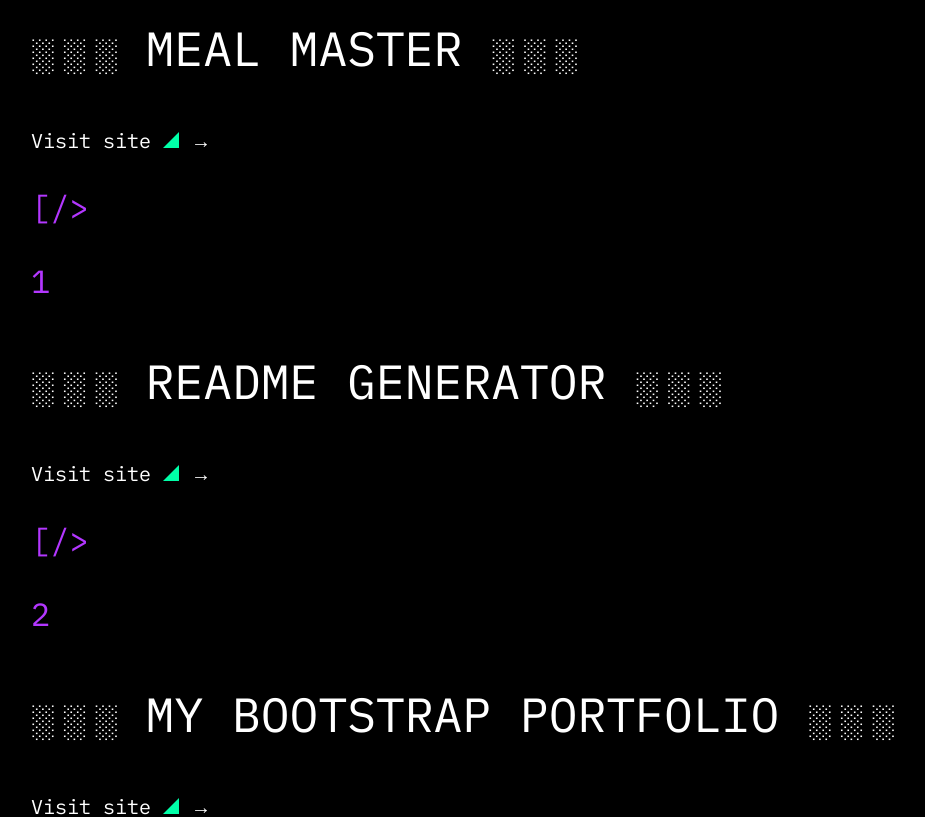
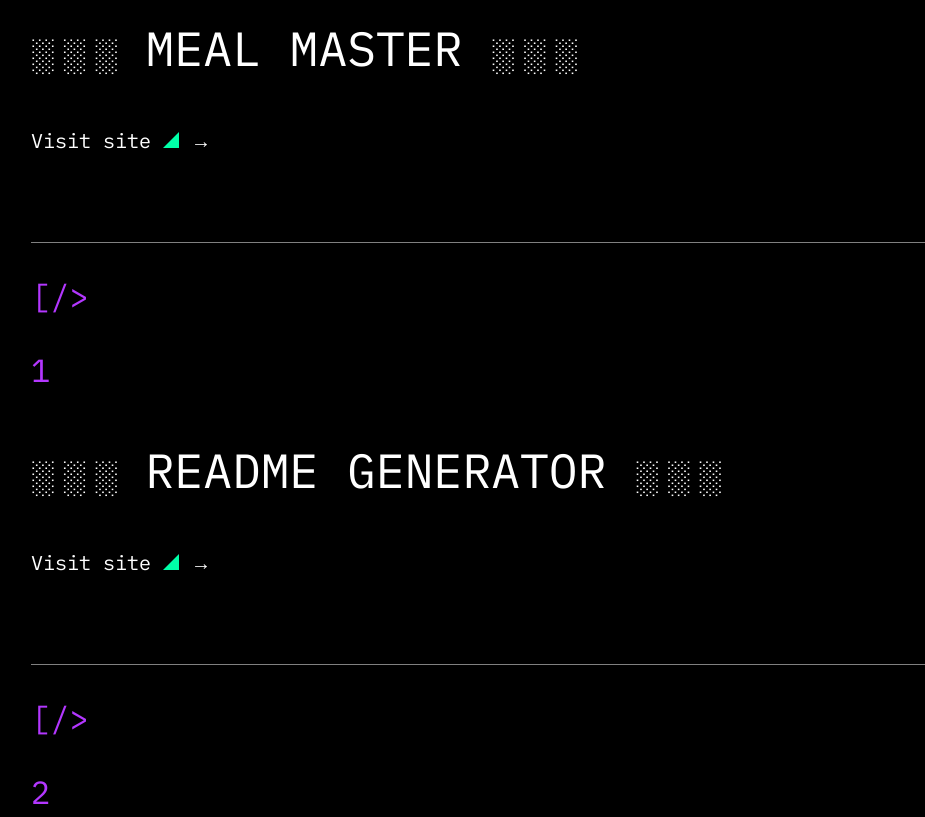
Before and after one commit to DesislavaMetodieva/portfolio, a React (Create React App) app: page / in a window 1280 px wide. Shown: the part 1420-2237 px from the top of the page, without its empty margins (129-1054 px from the left). Built offline with nearby package versions, Linux system fonts and the light colour scheme.

Commit message:
Added hr to every project

```diff
--- a/src/components/ProjectPage/ProjectPage.css
+++ b/src/components/ProjectPage/ProjectPage.css
@@ -10,6 +10,8 @@
     font-size: 20px;
     color: var(--white);
     text-decoration: none;
+    padding-bottom: 80px;
+    display: block;
 }
 
 .index-sign {
--- a/src/components/ProjectPage/ProjectPage.js
+++ b/src/components/ProjectPage/ProjectPage.js
@@ -13,6 +13,7 @@ const ProjectPage = () => {
           <a className="link-repo" href={project.repoLink} target="_blank" rel="noreferrer">
             Visit site <span><img src={triangle} alt="Triangle icon" /> → </span>
           </a>
+          <hr />
         </div>
     </div>
   ))
```
